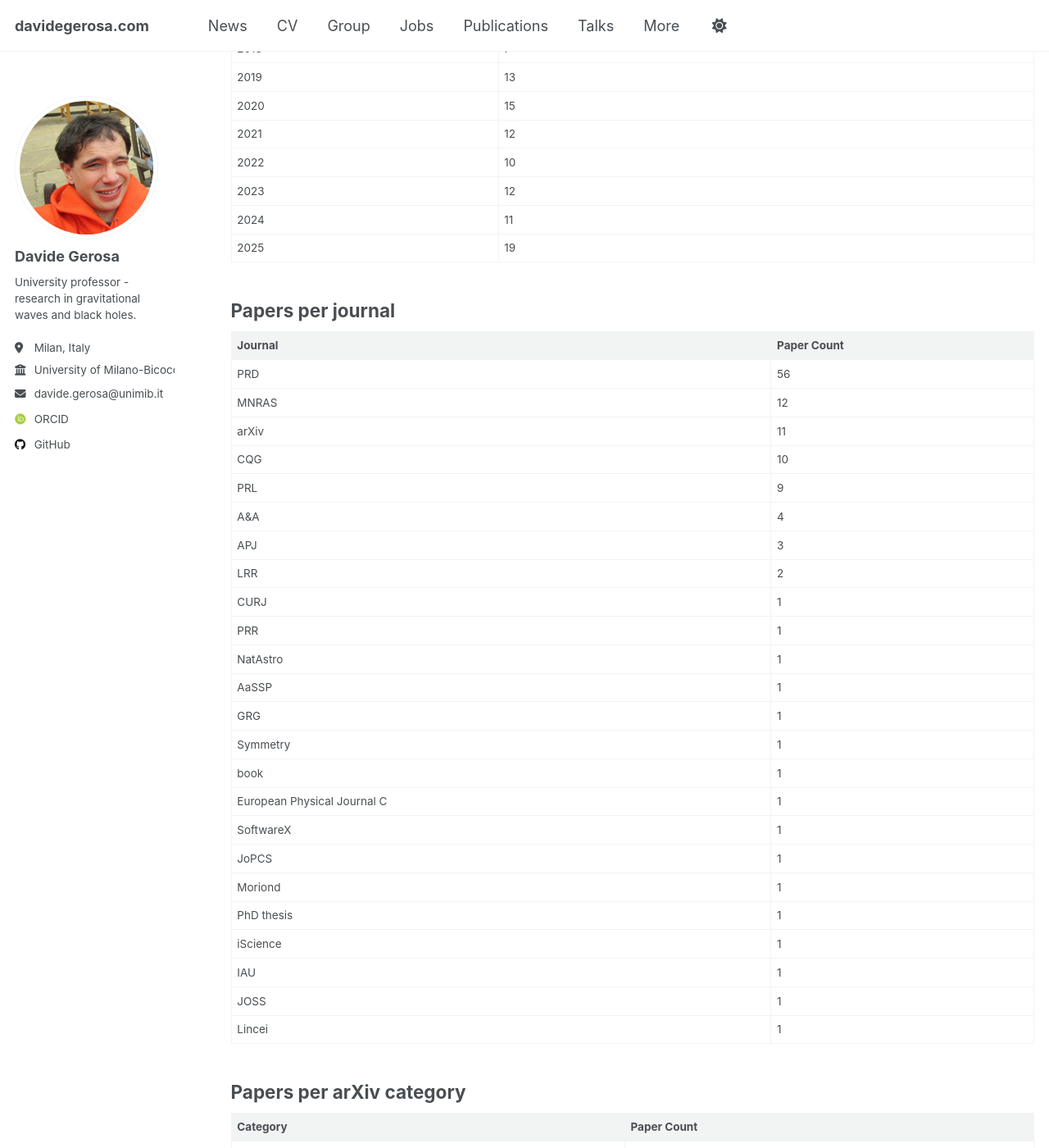
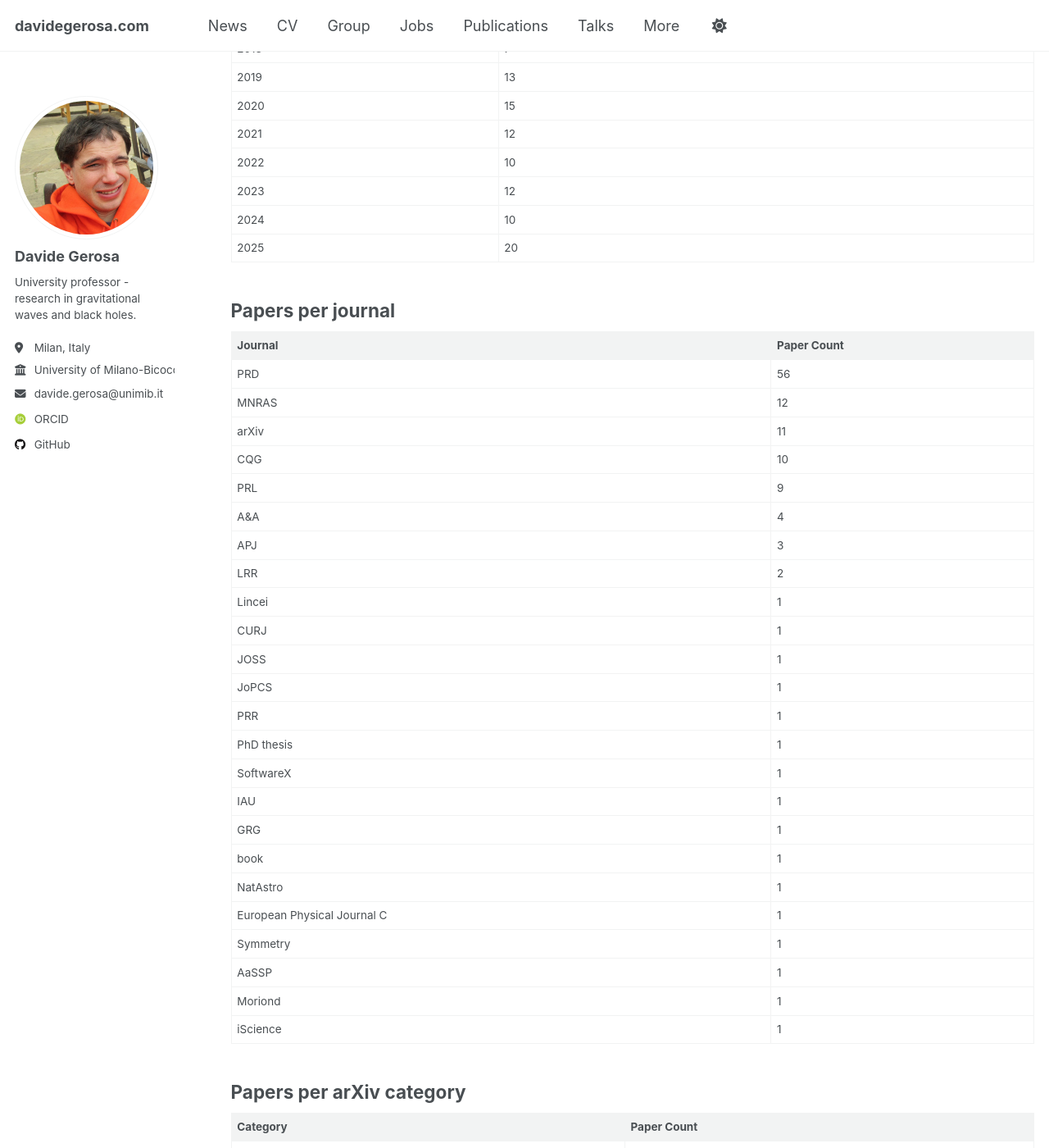
Before and after one commit to dgerosa/website, a Jekyll site: the page built from _pages/citations.md, in a window 1280 px wide and 1400 px high, scrolled down 5804 px. Shown: the whole window at 82% size. Built offline with Jekyll 4.4.1, drawn with Linux system fonts in a browser that asks for light colours; some web fonts are replaced; some of the changed text lies outside the part shown.

Commit message:
updated from dgerosa/cv

```diff
--- a/_pages/_citations.md
+++ b/_pages/_citations.md
@@ -148,8 +148,8 @@
 | 2021 | 12 |
 | 2022 | 10 |
 | 2023 | 12 |
-| 2024 | 11 |
-| 2025 | 19 |
+| 2024 | 10 |
+| 2025 | 20 |
 
 ## Papers per journal
 
@@ -163,22 +163,22 @@
 | A&A | 4 |
 | APJ | 3 |
 | LRR | 2 |
+| Lincei | 1 |
 | CURJ | 1 |
+| JOSS | 1 |
+| JoPCS | 1 |
 | PRR | 1 |
+| PhD thesis | 1 |
+| SoftwareX | 1 |
+| IAU | 1 |
+| GRG | 1 |
+| book | 1 |
 | NatAstro | 1 |
+| European Physical Journal C | 1 |
+| Symmetry | 1 |
 | AaSSP | 1 |
-| GRG | 1 |
-| Symmetry | 1 |
-| book | 1 |
-| European Physical Journal C | 1 |
-| SoftwareX | 1 |
-| JoPCS | 1 |
 | Moriond | 1 |
-| PhD thesis | 1 |
 | iScience | 1 |
-| IAU | 1 |
-| JOSS | 1 |
-| Lincei | 1 |
 
 ## Papers per arXiv category
 
```
Also changed, not shown: other parts of _pages/_citations.md (+4 -4 lines), _pages/_publications.md (+1 -1 lines).
